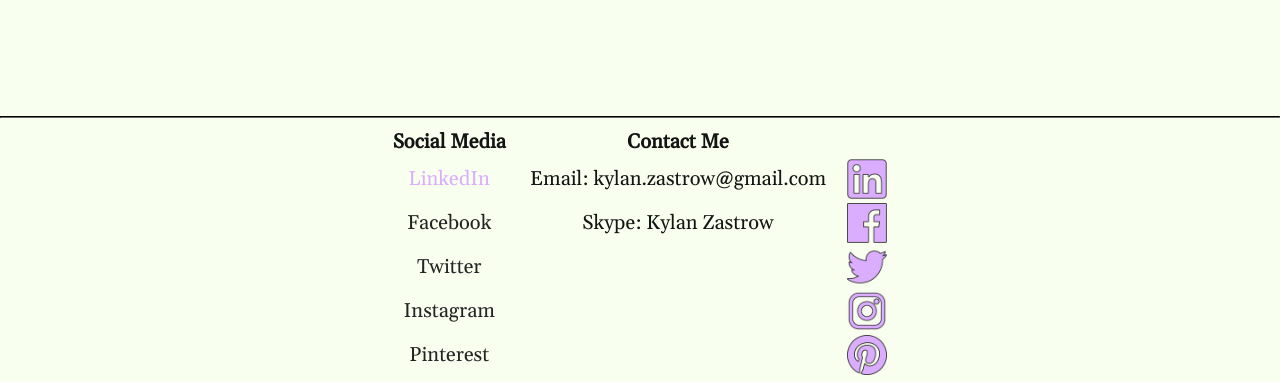
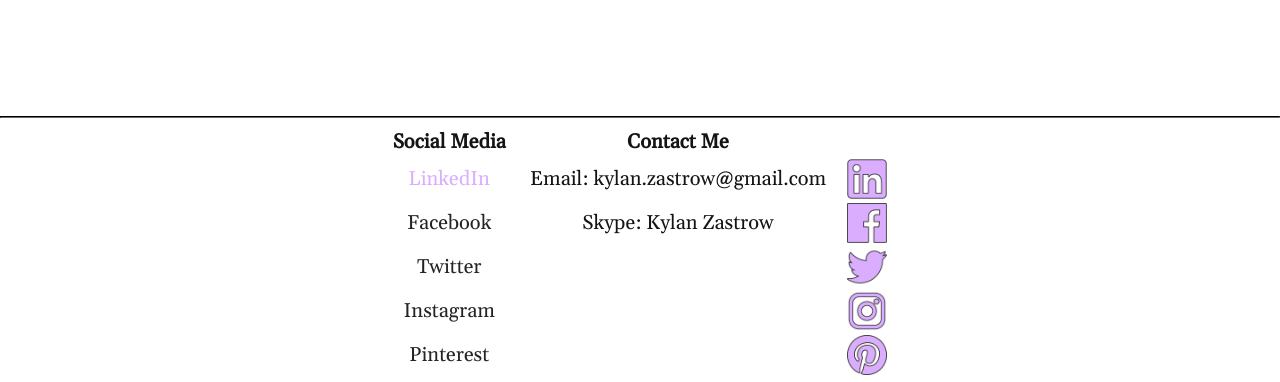
Before and after one commit to KylanRae/kylanzastrows-portforlio, a plain HTML site: page index.html in a window 1280 px wide. In both pictures the pointer is over the link "LinkedIn". Shown: the part 922-1304 px from the top of the page. Drawn offline with nearby package versions, Linux system fonts and the light colour scheme.

Commit message:
Colour Alteration

```diff
--- a/stylesheets/stylesheet_footer.css
+++ b/stylesheets/stylesheet_footer.css
@@ -8,7 +8,7 @@
 }
 
 .footerlink:hover{
-  background-color: #F8FFEE;
+  background-color: #FFFFFF;
   color: #DAADFF;
 }
 
--- a/stylesheets/stylesheet_header.css
+++ b/stylesheets/stylesheet_header.css
@@ -21,7 +21,7 @@ ul a {
 
 ul a:hover {
   color: #141414;
-  background-color: #519958;
+  background-color: #D992E8;
 }
 
 h1{
--- a/stylesheets/stylesheet_main.css
+++ b/stylesheets/stylesheet_main.css
@@ -1,5 +1,4 @@
 html{
-  background-color: #F8FFEE;
   color: #141414;
   font-family: 'Gelasio', serif;
   margin: 0;
--- a/stylesheets/stylesheet_template.css
+++ b/stylesheets/stylesheet_template.css
@@ -16,5 +16,5 @@ h6{
 }
 
 a:hover{
-  background-color: #F8FFEE;
+  background-color: white;
 }
```
Also changed, not shown: images/my headshot_final.jpg.
